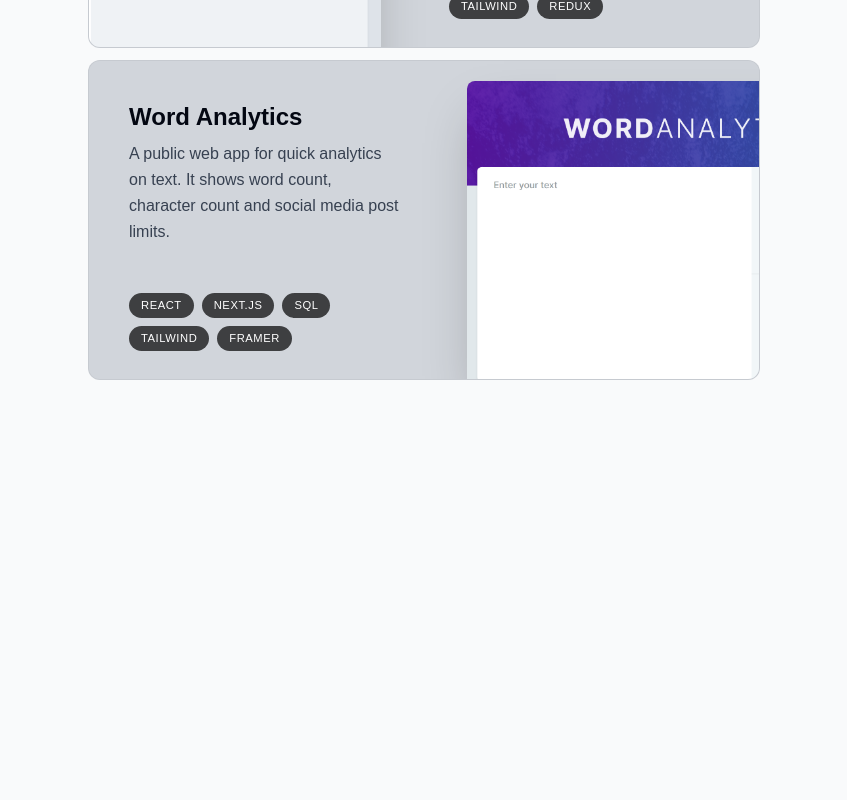
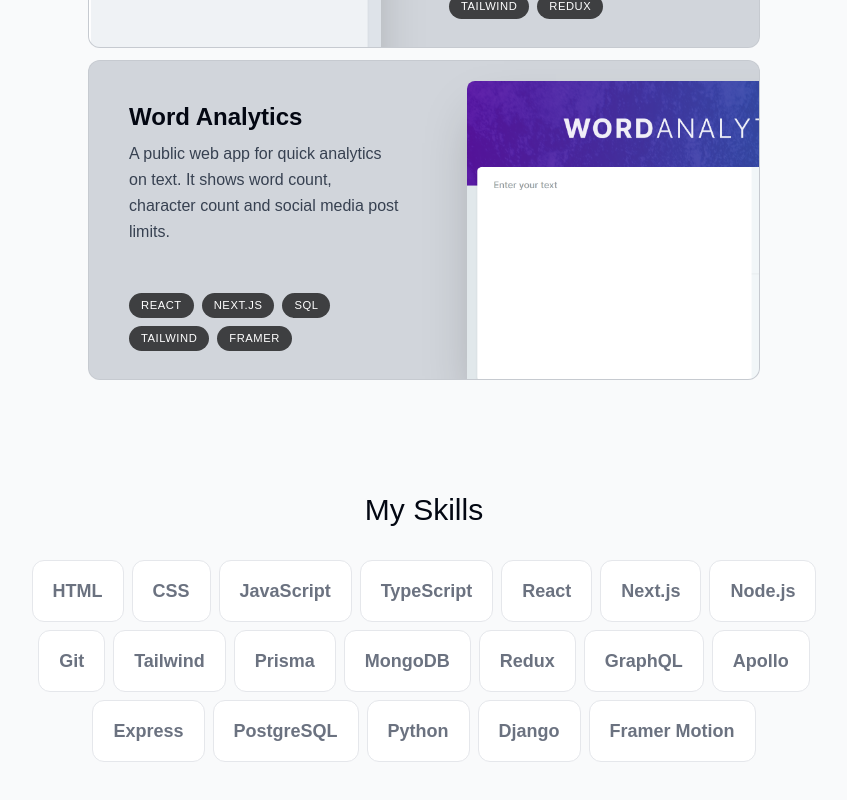
Before and after one commit to CalmXL/portfolio, a Next.js app: page / in a window 1280 px wide. Shown: the part 1948-2748 px from the top of the page, without its empty margins (216-1063 px from the left). Built offline with nearby package versions, Linux system fonts and the light colour scheme.

Commit message:
feat: add skill and custom delay

```diff
--- a/app/page.tsx
+++ b/app/page.tsx
@@ -2,6 +2,7 @@ import About from '@/components/about';
 import Intro from '@/components/intro';
 import Projects from '@/components/projects';
 import SectionDivider from '@/components/section-divider';
+import Skills from '@/components/skills';
 
 export default function Home() {
   return (
@@ -10,6 +11,7 @@ export default function Home() {
       <SectionDivider />
       <About />
       <Projects />
+      <Skills />
     </div>
   );
 }
--- a/components/projects.tsx
+++ b/components/projects.tsx
@@ -9,7 +9,7 @@ export default function Projects() {
   const { ref } = useSectionView('Projects');
 
   return (
-    <section ref={ref} id="projects" className="scroll-mt-28">
+    <section ref={ref} id="projects" className="scroll-mt-28 mb-28">
       <SectionHeading title="My Projects" />
       <div>
         {projectsData.map((project, index) => (
--- /dev/null
+++ b/components/skills.tsx
@@ -0,0 +1,50 @@
+'use client';
+
+import React from 'react';
+import SectionHeading from './section-heading';
+import { skillsData } from '@/lib/data';
+import { useSectionView } from '@/lib/hooks';
+import { motion, Variants } from 'framer-motion';
+
+const fadeInAnimationsVariants: Variants = {
+  initial: {
+    opacity: 0,
+    y: 100,
+  },
+  animate: (index: number) => ({
+    opacity: 1,
+    y: 0,
+    transition: {
+      delay: 0.05 * index,
+    },
+  }),
+};
+
+export default function Skills() {
+  const { ref } = useSectionView('Skills');
+
+  return (
+    <section
+      id="skills"
+      ref={ref}
+      className="mb-28 max-w-[50rem] text-center sm:mb-0 scroll-mt-28">
+      <SectionHeading title="My Skills" />
+      <div className="flex items-center justify-center gap-2 text-lg flex-wrap">
+        {skillsData.map((skill, index) => (
+          <motion.div
+            key={index}
+            className="px-5 py-4 bg-white rounded-xl text-gray-500 font-semibold border border-gray-200"
+            variants={fadeInAnimationsVariants}
+            initial="initial"
+            whileInView="animate"
+            viewport={{
+              once: true,
+            }}
+            custom={index}>
+            {skill}
+          </motion.div>
+        ))}
+      </div>
+    </section>
+  );
+}
```
